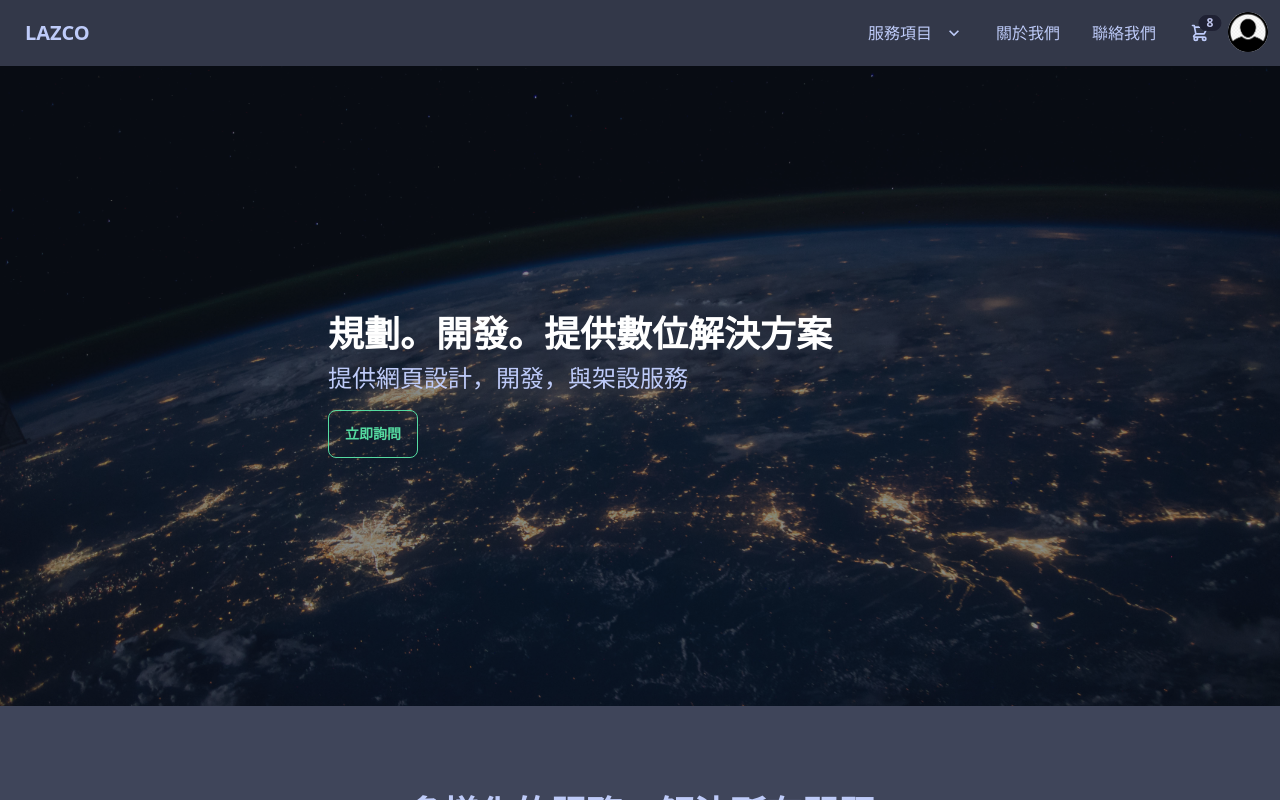
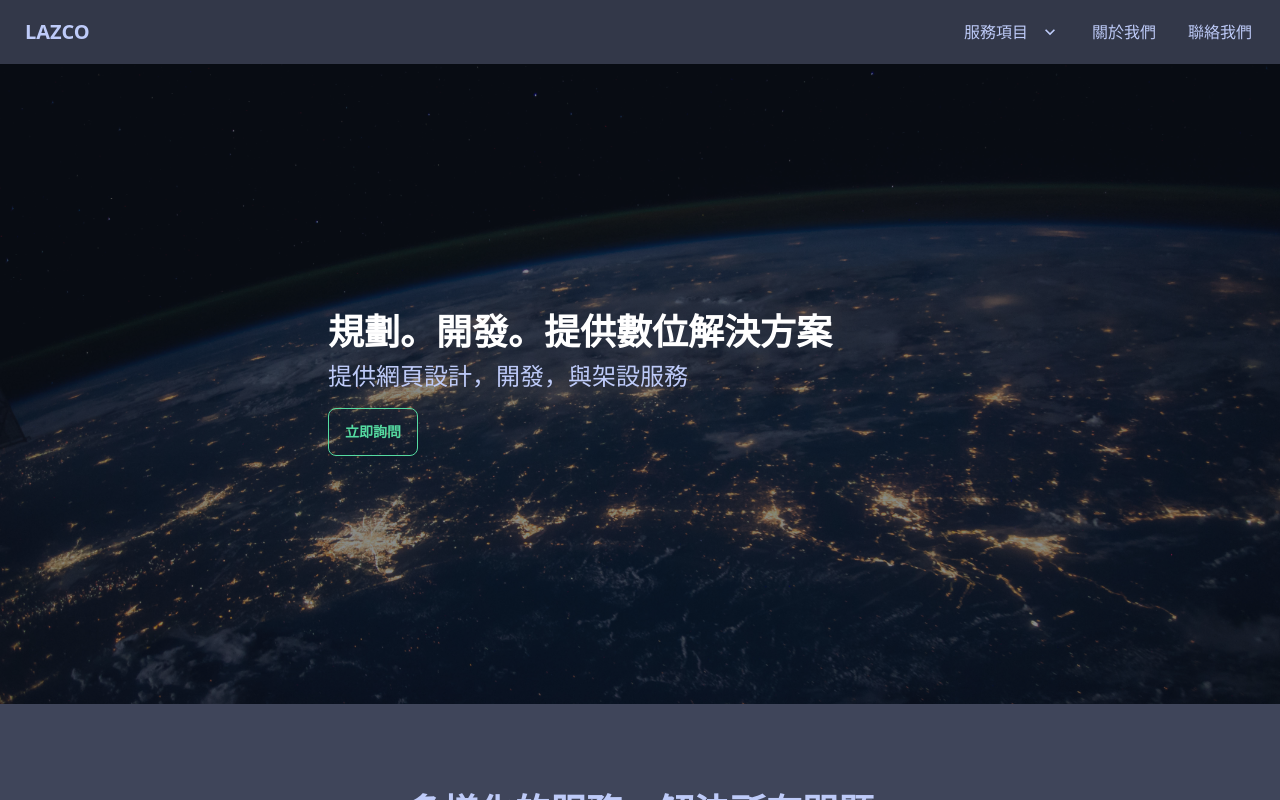
Before and after one commit to Lazco-Studio/Lazco-Website-Old, a Next.js app: page / in a window 1280 px wide. Built offline with nearby package versions, Linux system fonts and the light colour scheme.

Commit message:
Update navbar.js

```diff
--- a/components/navbar.js
+++ b/components/navbar.js
@@ -79,7 +79,7 @@
           </li>
         </ul>
       </div>
-      <div className="flex-none">
+      {/* <div className="flex-none">
         <div className="dropdown dropdown-end">
           <label tabIndex={0} className="btn btn-ghost btn-circle">
             <div className="indicator">
@@ -100,7 +100,7 @@
               <span className="badge badge-sm indicator-item">8</span>
             </div>
           </label>
-          <div
+           <div
             tabIndex={0}
             className="mt-3 shadow card card-compact dropdown-content w-52 bg-base-300"
           >
@@ -142,7 +142,7 @@
             </li>
           </ul>
         </div>
-      </div>
+      </div> */}
     </div>
   );
 }
```
